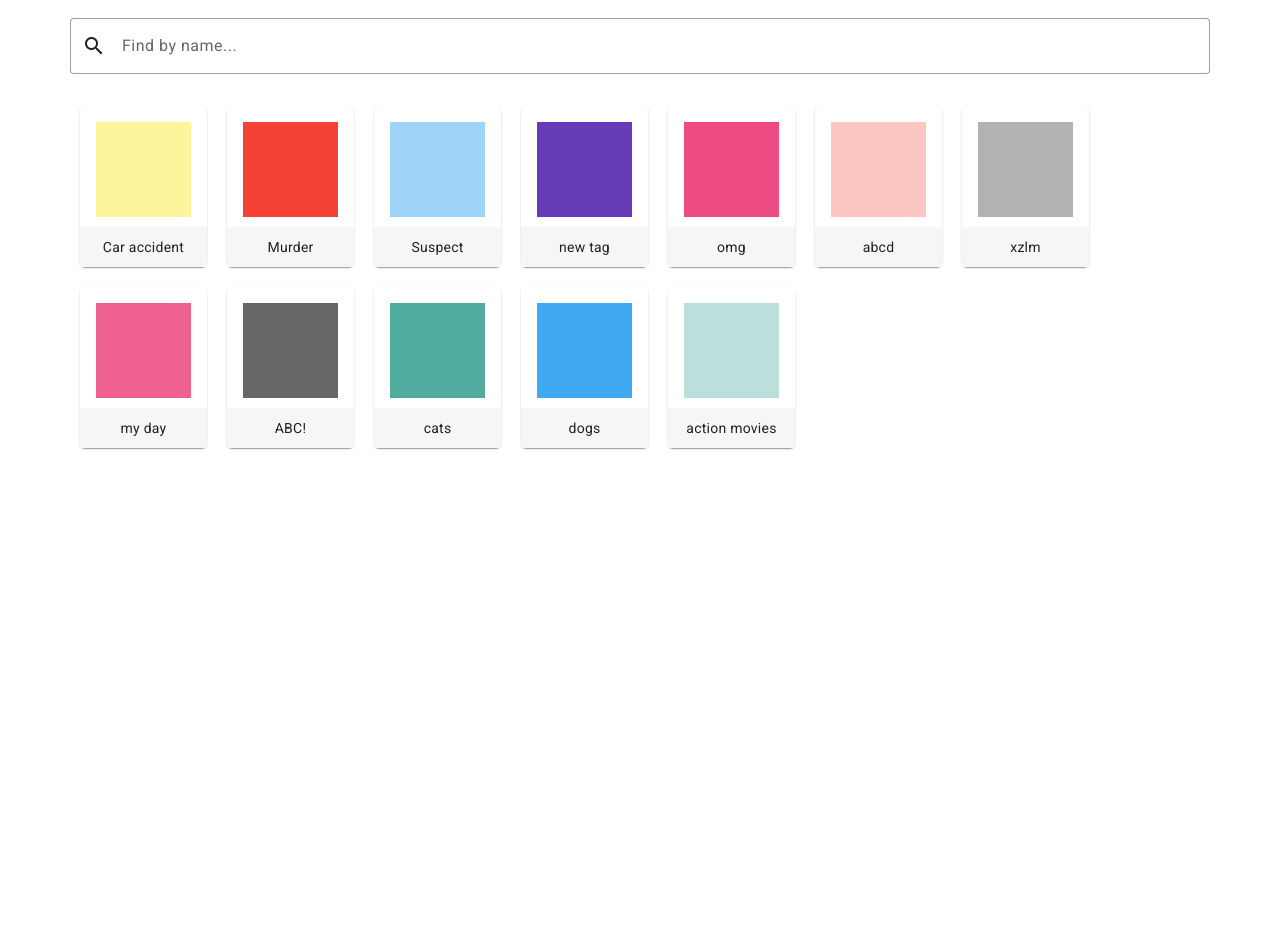
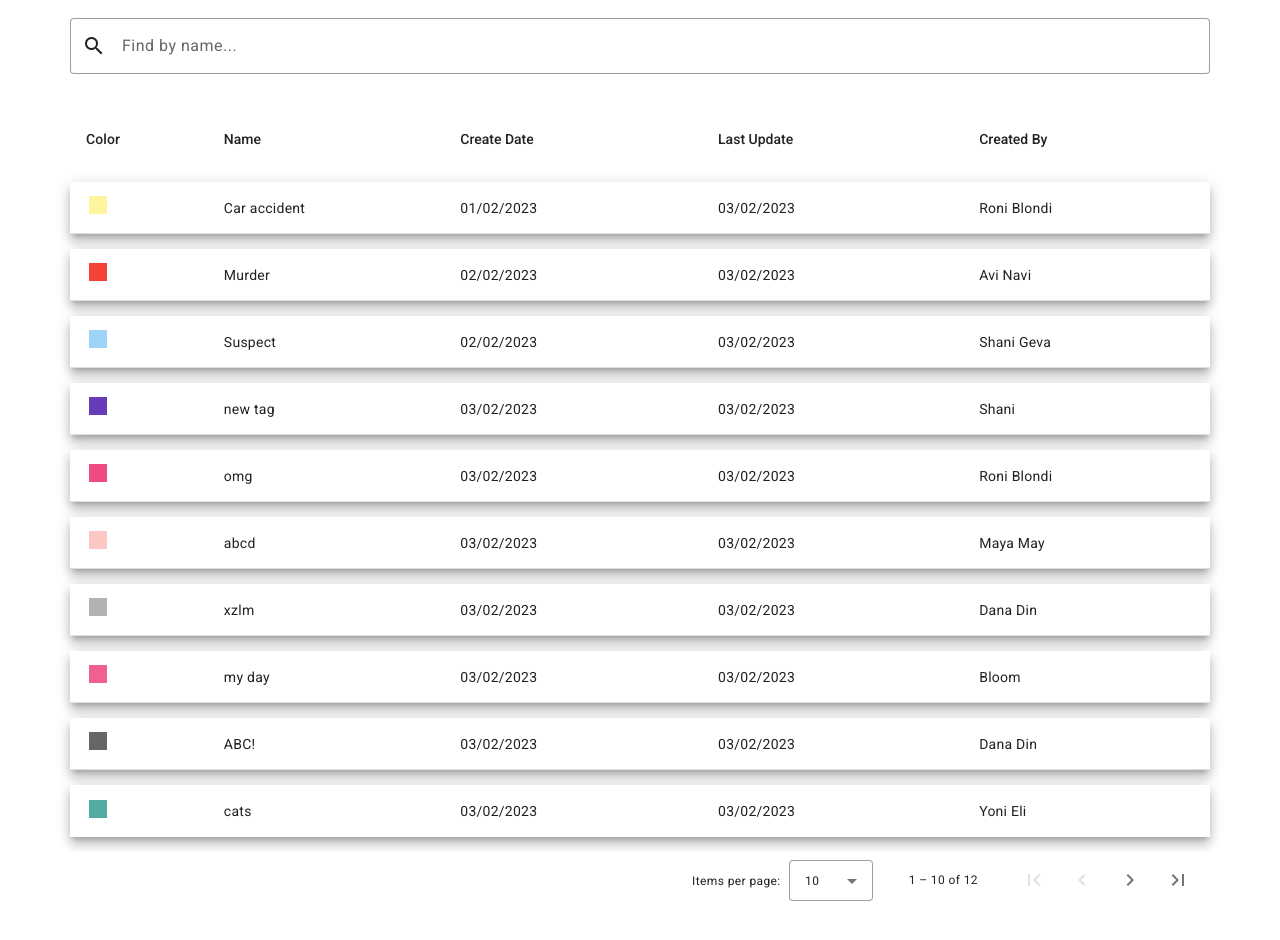
Before and after one commit to ShaniGeva12/data-manage-app, an Angular app: page / in a window 1280 px wide. Shown: the part 120-1060 px from the top of the page. Before the commit the page ends 800 px from the top, so only its background shows below. Built offline with nearby package versions, Linux system fonts and the light colour scheme; data requests are answered from the project's data file; what subsink would draw is missing.

Commit message:
data view tweaks

```diff
--- a/src/app/app.component.ts
+++ b/src/app/app.component.ts
@@ -1,4 +1,4 @@
-import { Component, ViewChild } from '@angular/core';
+import { ChangeDetectionStrategy, Component, ViewChild } from '@angular/core';
 import { FormControl } from '@angular/forms';
 import { SubSink } from 'subsink';
 import { ColorRgba } from './shared/model/color-rgba';
@@ -9,7 +9,8 @@ import { ItemsView } from './components/tags/model/items-view';
 @Component({
   selector: 'app-root',
   templateUrl: './app.component.html',
-  styleUrls: ['./app.component.scss']
+  styleUrls: ['./app.component.scss'],
+  changeDetection: ChangeDetectionStrategy.OnPush,
 })
 export class AppComponent {
   @ViewChild( MatDrawer)
@@ -21,8 +22,8 @@ export class AppComponent {
   tagToEdit: Tag | undefined;
 
   viewOptions = ItemsView;
-  // view = ItemsView.List;
-  view = ItemsView.Grid;
+  view = ItemsView.List;
+  // view = ItemsView.Grid;
 
   ngOnInit(): void {
   }
--- a/src/app/components/tags/components/add-tag/add-tag.component.ts
+++ b/src/app/components/tags/components/add-tag/add-tag.component.ts
@@ -1,4 +1,4 @@
-import { Component, EventEmitter, Input, Output, SimpleChanges } from '@angular/core';
+import { ChangeDetectionStrategy, Component, EventEmitter, Input, Output, SimpleChanges } from '@angular/core';
 import { FormBuilder, FormGroup, Validators } from '@angular/forms';
 import { SubSink } from 'subsink';
 import { TagsService } from '../../services/tags.service';
@@ -7,7 +7,8 @@ import { AddTagRequest, Tag } from '../../model/tag.model';
 @Component({
   selector: 'app-add-tag',
   templateUrl: './add-tag.component.html',
-  styleUrls: ['./add-tag.component.scss']
+  styleUrls: ['./add-tag.component.scss'],
+  changeDetection: ChangeDetectionStrategy.OnPush,
 })
 export class AddTagComponent {
   @Input() tag: Tag | undefined;
--- a/src/app/components/tags/components/grid-view/grid-view.component.html
+++ b/src/app/components/tags/components/grid-view/grid-view.component.html
@@ -1,5 +1,5 @@
 <div class="grid-container">
-  <div class="card-container" *ngFor="let tag of dataSource$ | async; index as i">
+  <div class="card-container" *ngFor="let tag of activePageDataChunk">
     <mat-card class="tag-card pointer" (click)="tagItemClicked(tag)">
       <mat-card-content>
         <div class="tag-color" [style.background-color]="tag.color || 'white' "></div>
--- a/src/app/components/tags/components/grid-view/grid-view.component.ts
+++ b/src/app/components/tags/components/grid-view/grid-view.component.ts
@@ -1,18 +1,43 @@
-import { Component, EventEmitter, Output } from '@angular/core';
+import { ChangeDetectionStrategy, Component, EventEmitter, Input, Output, SimpleChanges } from '@angular/core';
 import { TagsService } from '../../services/tags.service';
 import { Observable } from 'rxjs';
 import { Tag } from '../../model/tag.model';
+import { MatPaginator, PageEvent } from '@angular/material/paginator';
 
 @Component({
   selector: 'app-grid-view',
   templateUrl: './grid-view.component.html',
-  styleUrls: ['./grid-view.component.scss']
+  styleUrls: ['./grid-view.component.scss'],
+  changeDetection: ChangeDetectionStrategy.OnPush,
 })
 export class GridViewComponent {
-  dataSource$: Observable<Tag[]> = this.tagsService.tags$;
+  @Input() tagsData : any = [];
+  @Input() paginator!: MatPaginator;
+  @Input() pageEvent: PageEvent | undefined = undefined;
   @Output() tagClicked = new EventEmitter<Tag>();
 
-  constructor(private tagsService: TagsService){}
+  activePageDataChunk: Tag[] = [];
+
+  constructor(){
+
+  }
+
+  ngOnChanges(changes: SimpleChanges) {
+    if(changes['tagsData'] && this.paginator){
+      this.activePageDataChunk = this.tagsData.slice(0, this.paginator.pageSize);
+    }
+    if(changes['pageEvent'] ){
+      this.onPageChanged(changes['pageEvent'].currentValue);
+    }
+  }
+
+  onPageChanged(pageEvent: PageEvent) {
+    if(pageEvent){
+      let firstCut = pageEvent.pageIndex * pageEvent.pageSize;
+      let secondCut = firstCut + pageEvent.pageSize;
+      this.activePageDataChunk = this.tagsData.slice(firstCut, secondCut);
+    }
+  }
 
   tagItemClicked(tag: Tag): void{
     this.tagClicked.emit(tag);
--- a/src/app/components/tags/components/list-view/list-view.component.html
+++ b/src/app/components/tags/components/list-view/list-view.component.html
@@ -32,11 +32,5 @@
     <tr mat-header-row *matHeaderRowDef="displayedColumns"></tr>
     <tr class="mat-elevation-z8" mat-row *matRowDef="let row; columns: displayedColumns;" (click)="rowClicked(row)"></tr>
   </table>
-  <mat-paginator
-    [pageSize]="10"
-    [pageSizeOptions]="[5, 10, 20]"
-    showFirstLastButtons
-    aria-label="Select page">
-  </mat-paginator>
 
 </div>
--- a/src/app/components/tags/components/list-view/list-view.component.ts
+++ b/src/app/components/tags/components/list-view/list-view.component.ts
@@ -1,4 +1,4 @@
-import { Component, EventEmitter, Output, ViewChild } from '@angular/core';
+import { ChangeDetectionStrategy, Component, EventEmitter, Input, Output, SimpleChanges, ViewChild } from '@angular/core';
 import { MatPaginator } from '@angular/material/paginator';
 import { MatSort } from '@angular/material/sort';
 import { MatTable, MatTableDataSource } from '@angular/material/table';
@@ -9,16 +9,17 @@ import { TagsService } from '../../services/tags.service';
 @Component({
   selector: 'app-list-view',
   templateUrl: './list-view.component.html',
-  styleUrls: ['./list-view.component.scss']
+  styleUrls: ['./list-view.component.scss'],
+  changeDetection: ChangeDetectionStrategy.OnPush,
 })
 export class ListViewComponent {
   @ViewChild(MatTable, { static: true })
   table!: MatTable<any>;
   @ViewChild(MatSort, { static: true })
   sort!: MatSort;
-  @ViewChild(MatPaginator)
-  paginator!: MatPaginator;
+  @Input() paginator!: MatPaginator;
 
+  @Input() tagsData : any;
   @Output() tagRowClicked = new EventEmitter<Tag>();
 
   dataSource = new MatTableDataSource<any>();
@@ -28,10 +29,19 @@ export class ListViewComponent {
 
   constructor(private tagsService: TagsService){}
 
+  ngOnChanges(changes: SimpleChanges) {
+    if(changes['tagsData'] ){
+      this.dataSource.data = changes['tagsData'].currentValue;
+    }
+    if(changes['paginator'] ){
+      this.dataSource.paginator = this.paginator;
+    }
+  }
+
   ngOnInit(): void {
-    this.subs.sink = this.tagsService.tags$.subscribe((tags : Tag[])=>{
-      this.dataSource.data = tags;
-    });
+    // this.subs.sink = this.tagsService.tags$.subscribe((tags : Tag[])=>{
+    //   this.dataSource.data = tags;
+    // });
   }
 
   ngAfterViewInit(): void {
--- a/src/app/components/tags/tags.component.html
+++ b/src/app/components/tags/tags.component.html
@@ -1,5 +1,30 @@
-<app-list-view *ngIf="view === viewOptions.List; else gridView" (tagRowClicked)="tagClicked($event)"></app-list-view>
+<div *ngIf="(dataSource$ | async) as dataSource; else loading">
+  <app-list-view
+    *ngIf="view === viewOptions.List; else gridView"
+    [tagsData]="dataSource"
+    [paginator]="paginator"
+    (tagRowClicked)="tagClicked($event)">
+  </app-list-view>
 
-<ng-template #gridView>
-  <app-grid-view (tagClicked)="tagClicked($event)"></app-grid-view>
+  <ng-template #gridView>
+    <app-grid-view
+      [tagsData]="dataSource"
+      [paginator]="paginator"
+      [pageEvent]="pageEvent"
+      (tagClicked)="tagClicked($event)">
+    </app-grid-view>
+  </ng-template>
+
+  <mat-paginator
+    [pageSize]="10"
+    [length]="dataSource.length"
+    [pageSizeOptions]="[5, 10, 20]"
+    (page)="onPageChanged($event)"
+    showFirstLastButtons
+    aria-label="Select page">
+  </mat-paginator>
+</div>
+
+<ng-template #loading>
+  <app-loading></app-loading>
 </ng-template>
--- a/src/app/components/tags/tags.component.ts
+++ b/src/app/components/tags/tags.component.ts
@@ -1,26 +1,51 @@
-import { Component, EventEmitter, Input, Output } from '@angular/core';
+import { ChangeDetectionStrategy, Component, EventEmitter, Input, Output, ViewChild } from '@angular/core';
 import { ItemsView } from './model/items-view';
 import { Tag } from './model/tag.model';
+import { Observable } from 'rxjs';
+import { TagsService } from './services/tags.service';
+import { MatPaginator, PageEvent } from '@angular/material/paginator';
+import { SubSink } from 'subsink';
 
 @Component({
   selector: 'app-tags',
   templateUrl: './tags.component.html',
-  styleUrls: ['./tags.component.scss']
+  styleUrls: ['./tags.component.scss'],
+  changeDetection: ChangeDetectionStrategy.OnPush,
 })
 export class TagsComponent {
-  viewOptions = ItemsView;
+
+  @ViewChild(MatPaginator)
+  paginator!: MatPaginator;
+
+
   @Input() view = ItemsView.List;
-
   @Output() tagRowClicked = new EventEmitter<Tag>();
 
-  constructor(){}
+  dataSource$: Observable<Tag[]> = this.tagsService.tags$;
+  viewOptions = ItemsView;
+  pageEvent: PageEvent | undefined = undefined;
+
+  subs: SubSink = new SubSink();
+
+  constructor(private tagsService: TagsService){}
 
   ngOnInit(): void {
+  }
 
+  ngAfterViewInit(): void {
+    // this.dataSource.paginator = this.paginator;
+  }
+
+  ngOnDestroy(): void {
+    this.subs.unsubscribe;
   }
 
   tagClicked(tag: Tag): void{
     this.tagRowClicked.emit(tag);
   }
 
+  onPageChanged(pageEvent: PageEvent){
+    this.pageEvent = pageEvent;
+  }
+
 }
```
